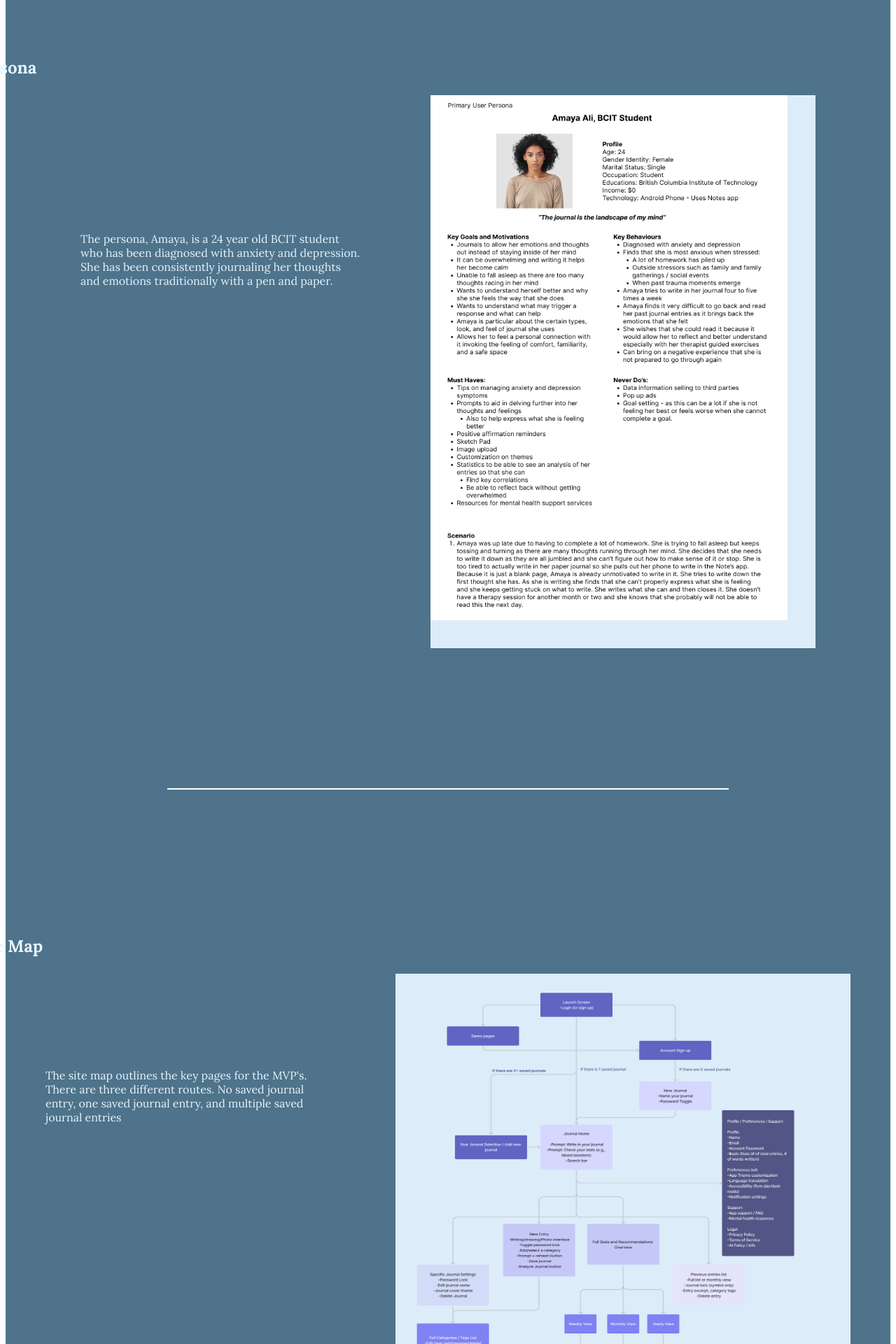
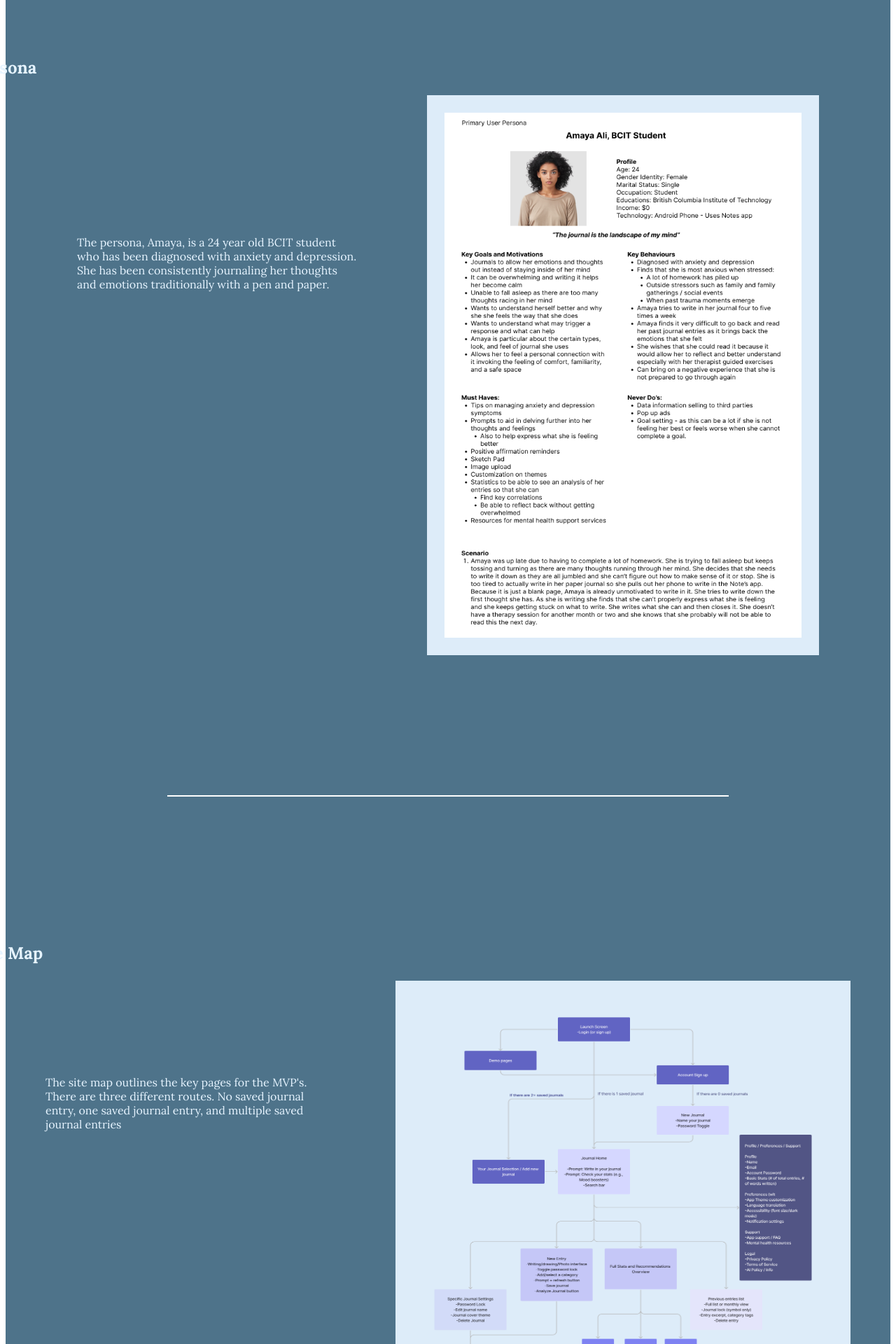
Before and after one commit to anikagrewal/Portfolio, a Next.js app: page /caseStudy in a window 1280 px wide. Shown: the part 1880-3800 px from the top of the page at 70% size. Built offline with nearby package versions, Linux system fonts and the light colour scheme.

Commit message:
img with background fix

```diff
--- a/styles/Home.module.css
+++ b/styles/Home.module.css
@@ -502,14 +502,20 @@ margin-left: 180px;
 
 .perImg {
   background-color: #DDECF9;
-  width: 550px;
-  height: 790px;
+  width: 560px;
+  height: 800px;
+  display: flex;
+  justify-content: center;
+  align-items: center;
 }
 
 .siteImg {
   background-color: #DDECF9;
   width: 650px;
   height: 670px;
+  display: flex;
+  justify-content: center;
+  align-items: center;
 }
 
 .colorCon {
```
